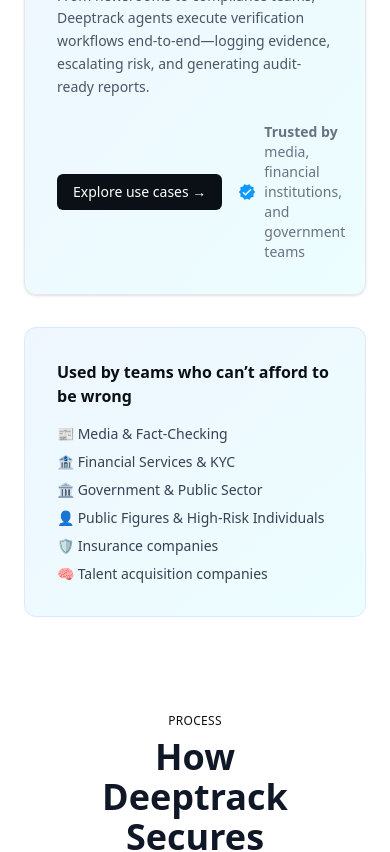
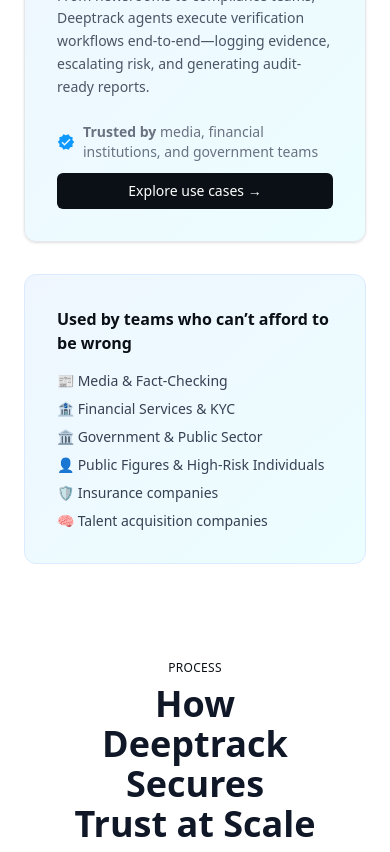
Before and after one commit to TimothyMuigai/company_website, a Next.js app: page / in a window 390 px wide. Shown: the part 2340-3192 px from the top of the page. Built offline with nearby package versions, Linux system fonts and the light colour scheme.

Commit message:
feat: fixed design

```diff
--- a/src/components/UseCaseSection.tsx
+++ b/src/components/UseCaseSection.tsx
@@ -77,25 +77,40 @@
             </p>
 
             {/* Bottom row */}
-            <div className="flex items-center justify-between gap-4">
+            <div className="
+  flex flex-col-reverse gap-3
+  sm:flex-row sm:items-center sm:justify-between sm:gap-4
+">
               {/* CTA */}
-                <button className="inline-flex items-center text-sm font-medium text-white bg-[#0A1015] px-4 py-2 rounded-md hover:bg-black transition whitespace-nowrap">
+              <button className="
+    inline-flex items-center justify-center
+    text-sm font-medium text-white
+    bg-[#0A1015] px-4 py-2 rounded-md
+    hover:bg-black transition
+    whitespace-nowrap
+    w-full sm:w-auto
+  ">
                 Explore use cases →
               </button>
 
               {/* Verified indicator */}
-                <div className="flex items-center gap-2 text-sm text-gray-500">
+              <div className="
+    flex items-center gap-2
+    text-sm text-gray-500
+    justify-center sm:justify-start
+  ">
                 <Image
                   src="/mdi_verified.svg"
                   alt="Verified"
                   width={18}
                   height={18}
                 />
-                    <span>
+                <span className="leading-snug">
                   <b>Trusted by</b> media, financial institutions, and government teams
                 </span>
               </div>
             </div>
+
           </div>
 
           {/* Card 4 */}
--- a/src/components/benefits/benefitsData.ts
+++ b/src/components/benefits/benefitsData.ts
@@ -33,6 +33,6 @@
     title: "Protect reputation and public trust",
     description:
       "Prevent false publications, identity misuse, and synthetic media incidents before impact.",
-    icon: "/benefits_icons/Icon_2.svg",
+    icon: "/benefits_icons/icon_2.svg",
   },
 ];
--- a/src/components/calculator/RiskCalculator.tsx
+++ b/src/components/calculator/RiskCalculator.tsx
@@ -10,7 +10,7 @@
   const monthlyCost = volume * costPerIncident;
 
   return (
-    <section className="max-w-3xl mx-auto px-6 py-16">
+    <section className="max-w-3xl mx-auto px-6 py-24">
       {/* Header */}
       <div className="text-center mb-8">
         <p className="text-xs uppercase tracking-wide text-gray-500">
--- a/src/components/faq/FaqSection.tsx
+++ b/src/components/faq/FaqSection.tsx
@@ -7,7 +7,7 @@
   const [openIndex, setOpenIndex] = useState<number | null>(0);
 
   return (
-    <section className="max-w-3xl mx-auto px-6 py-16">
+    <section className="max-w-3xl mx-auto px-6 py-20">
       {/* Header */}
       <div className="text-center mb-12">
         <p className="text-xs uppercase tracking-wide text-gray-500">
--- a/src/components/industry/IndustriesTab.tsx
+++ b/src/components/industry/IndustriesTab.tsx
@@ -23,7 +23,7 @@
 
 
   return (
-    <section className="max-w-6xl mx-auto px-6  ">
+    <section className="max-w-6xl mx-auto px-6 py-10">
       {/* Header */}
       <div className="text-center mb-6">
         <p className="text-xs uppercase tracking-wide text-gray-500">
--- a/src/components/pricing/PricingSection.tsx
+++ b/src/components/pricing/PricingSection.tsx
@@ -2,7 +2,7 @@
 
 export default function PricingSection() {
   return (
-    <section className="max-w-7xl mx-auto px-6 py-16">
+    <section className="max-w-7xl mx-auto px-6 py-10">
       {/* Header */}
       <div className="text-center mb-16">
         <p className="text-xs uppercase tracking-wide text-gray-500">
--- a/src/components/testimonials/TestimonialSection.tsx
+++ b/src/components/testimonials/TestimonialSection.tsx
@@ -2,7 +2,7 @@
 
 export default function TestimonialsSection() {
   return (
-    <section className="max-w-4xl mx-auto px-6 py-16">
+    <section className="max-w-4xl mx-auto px-6 py-20">
       {/* Header */}
       <div className="text-center mb-14">
         <p className="text-xs uppercase tracking-wide text-gray-500">
```
Lines whose indentation alone changed are shown as unchanged.
